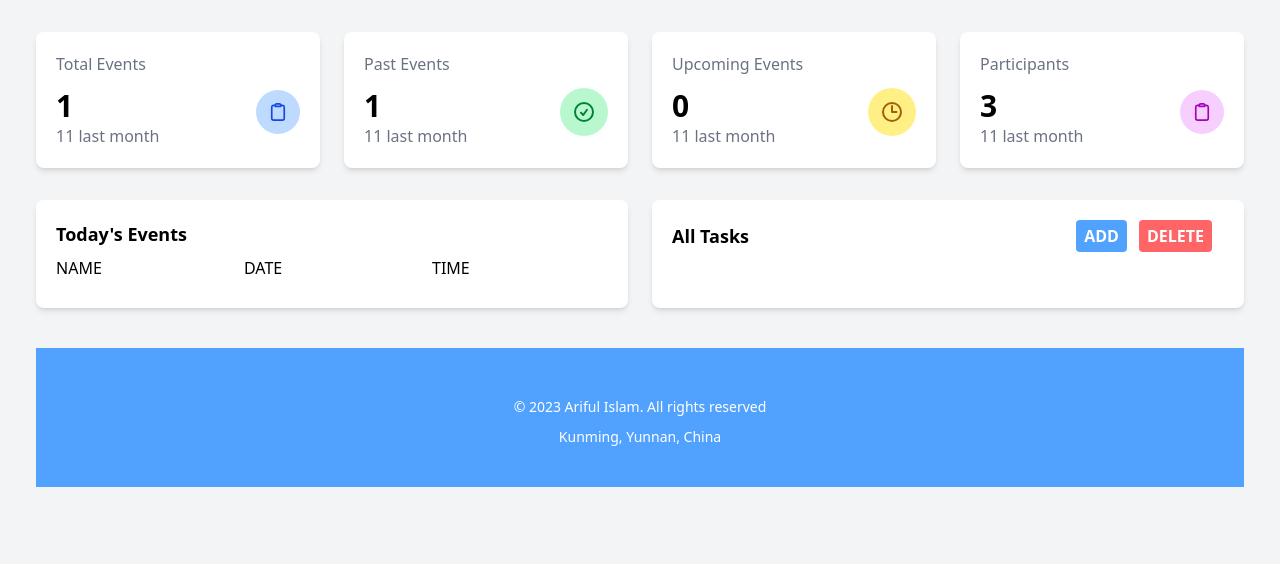
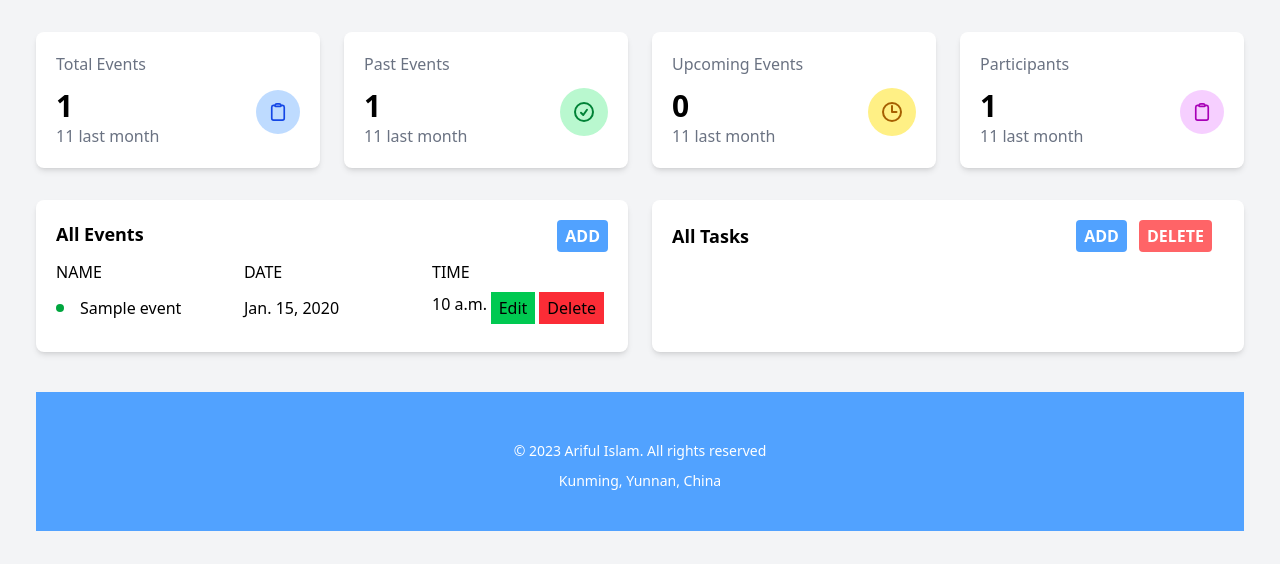
Before and after one commit to arifulislam514/Event-Management-System, a Django app: page /events/manager_dashboard/?type=all in a window 1280 px wide. Shown: the part 168-732 px from the top of the page. Run offline with Django 5.2, Linux system fonts and the light colour scheme; tables that the repository leaves empty hold one stand-in row (values such as "Sample post").

Commit message:
event detaile page

```diff
--- a/events/forms.py
+++ b/events/forms.py
@@ -40,7 +40,7 @@
 class EventModelForm(StyledFormMixin,forms.ModelForm):
     class Meta:
         model = Event
-        fields = ['name', 'category', 'date', 'time', 'description']
+        fields = ['name', 'category', 'date', 'time', 'description', 'participants']
 
     """ Widget using mixins """
 
--- a/events/models.py
+++ b/events/models.py
@@ -26,7 +26,7 @@
     date = models.DateField()
     time = models.TimeField()
     category = models.ForeignKey(Category,on_delete=models.CASCADE)
-    participants = models.ManyToManyField(Participant,related_name='events',blank=True,null=True)
+    participants = models.ManyToManyField(Participant,related_name='events',blank=True)
 
     def __str__(self):
         return self.name
--- a/events/templates/base.html
+++ b/events/templates/base.html
@@ -31,7 +31,7 @@
         <!-- Mobile Menu -->
         <div class="absolute bg-blue-400 w-64 mt-2 right-0 shadow-lg rounded-lg z-50">
           <ul class="flex flex-col text-white divide-y">
-            <li><a href="#" class="p-4 block">Home</a></li>
+            <li><a href="{% url 'home' %}" class="p-4 block">Home</a></li>
             <li><a href="#" class="p-4 block">Events</a></li>
             <li><a href="#" class="p-4 block">Participants</a></li>
             <li><a href="#" class="p-4 block">Categories</a></li>
@@ -42,8 +42,8 @@
 
       <!-- Desktop Menu -->
       <ul class="hidden md:flex space-x-6 text-white font-medium">
-        <li><a href="#" class="hover:text-gray-200 hover:bg-blue-600">Home</a></li>
-        <li><a href="#" class="hover:text-gray-200 hover:bg-blue-600">Events</a></li>
+        <li><a href="{% url 'home' %}" class="hover:text-gray-200 hover:bg-blue-600">Home</a></li>
+        <li><a href="{% url 'events' %}" class="hover:text-gray-200 hover:bg-blue-600">Events</a></li>
         <li><a href="#" class="hover:text-gray-200 hover:bg-blue-600">Participants</a></li>
         <li><a href="#" class="hover:text-gray-200 hover:bg-blue-600">Categories</a></li>
         <li><a href="{% url 'manager_dashboard' %}" class="hover:text-gray-200 hover:bg-blue-600">Dashboard</a></li>
--- a/events/templates/dashboard/event_form.html
+++ b/events/templates/dashboard/event_form.html
@@ -14,7 +14,7 @@
 
             {% csrf_token %}
             {{ event_form }}
-            {{ location_form }}
+            {{ event_location_form }}
             <button type="submit" class="mb-5 bg-blue-400 hover:bg-blue-600 px-3 py-2 text-white mt-2 rounded-md">Submit</button>
         </form>
     </div>
--- a/events/templates/dashboard/manager_dashboard.html
+++ b/events/templates/dashboard/manager_dashboard.html
@@ -24,7 +24,7 @@
         <!-- cart section  -->
         <div class="grid grid-cols-1 lg:grid-cols-4 sm:grid-cols-2 gap-6 mb-8">
             <!-- Total task  -->
-             <a href="#">
+             <a href="{% url 'manager_dashboard' %}?type=all">
                 <div class=" bg-white rounded-lg shadow-md p-5"> <!--  main div  -->
                     <p class=" text-gray-500">Total Events</p>
                     <div class="flex items-center justify-between"><!--  sub div  -->
@@ -43,6 +43,7 @@
                 </div>
             </a>
             <!-- Completed Task  -->
+             <a href="{% url 'manager_dashboard' %}?type=past_event">
                 <div class=" bg-white rounded-lg shadow-md p-5"> <!--  main div  -->
                     <p class=" text-gray-500">Past Events</p>
                     <div class="flex items-center justify-between"><!--  sub div  -->
@@ -60,7 +61,9 @@
                         </div>
                     </div>
                 </div>
+            </a>
             <!-- Task In Progress  -->
+             <a href="{% url 'manager_dashboard' %}?type=upcoming_event">
                 <div class=" bg-white rounded-lg shadow-md p-5"> <!--  main div  -->
                     <p class=" text-gray-500">Upcoming Events</p>
                     <div class="flex items-center justify-between"><!--  sub div  -->
@@ -78,12 +81,13 @@
                         </div>
                     </div>
                 </div>
+            </a>
             <!-- TODOS  -->
             <div class=" bg-white rounded-lg shadow-md p-5"> <!--  main div  -->
                 <p class=" text-gray-500">Participants</p>
                 <div class="flex items-center justify-between"><!--  sub div  -->
                     <div>
-                        <h3 class=" font-semibold text-3xl mt-3">3</h3>
+                        <h3 class=" font-semibold text-3xl mt-3">{{participant_counts.total}}</h3>
                         <p class=" text-gray-500">11 last month</p>
                     </div>
                     <div class=" rounded-full bg-fuchsia-200 p-3">
@@ -100,7 +104,11 @@
         <!-- Task List  -->
         <div class="grid grid-cols-1 lg:grid-cols-2 gap-6"> <!-- Main Div -->
             <div class="bg-white rounded-lg shadow-md p-5"> <!-- Today Task  -->
-                <span class=" text-lg font-bold">Today's Events</span>
+                <div class="flex justify-between">
+                    <span class=" text-lg font-bold">{{event_type}}</span>
+                    <a href="{% url 'create_event' %}" class="px-2 py-1 bg-blue-400 hover:bg-blue-600 font-semibold text-white rounded-sm">ADD</a>
+
+                </div>
                 <!-- Task List  -->
                 <div class="grid grid-cols-3 gap-3 my-2"> <!-- Tas Head -->
                     <span>NAME</span>
@@ -119,15 +127,18 @@
                         </div>
                         {% comment %} Date {% endcomment %}
                         <div><span>{{event.date}}</span></div>
-                        <div><span>{{event.time}}</span></div>
+                        <div class="grid grid-cols-3">
+                            <span>{{event.time}}</span>
                             {% comment %} Edit And Delete Option {% endcomment %}
-                        {% comment %} <div class="flex gap-1">
+                            <div class="flex gap-1">
                                 <a href='{% url "update_event" event.id %}' class="px-2 py-1 bg-green-500">Edit</a>
                                 <form action='{% url "delete_event" event.id %}' method='POST'>
                                     {% csrf_token %}
                                     <button type='submit' class="px-2 py-1 bg-red-500">Delete</button>
                                 </form>
-                        </div> {% endcomment %}
+                            </div>
+                        </div>
+
                     </div>
 
                 {% endfor %}
@@ -146,48 +157,6 @@
 
 
 
-
-
-
-                {% comment %} <div class="grid grid-cols-4 items-center gap-3 mb-2">
-                    <div class="flex items-center gap-4">
-                        <div class="h-2 w-2 rounded-full bg-red-600"></div>
-                        <span>Test Task</span>
-                    </div>
-                    <div class="flex"><span class=" bg-blue-400 px-2 rounded-lg">Normal</span></div>
-                    <div class="flex -space-x-2"> <!-- Team  -->
-                        <div class="h-7 w-7 rounded-full bg-green-500 flex items-center justify-center border-2 border-white">
-                            <Span class=" text-white">A</Span>
-                        </div>
-                        <div class="h-7 w-7 rounded-full bg-red-500 flex items-center justify-center border-2 border-white">
-                            <Span class=" text-white">B</Span>
-                        </div>
-                        <div class="h-7 w-7 rounded-full bg-blue-500 flex items-center justify-center border-2 border-white">
-                            <Span class=" text-white">C</Span>
-                        </div>
-                    </div>
-                    <span>9 Month ago</span>
-                </div>
-                <div class="grid grid-cols-4 items-center gap-3 mb-2">
-                    <div class="flex items-center gap-4">
-                        <div class="h-2 w-2 rounded-full bg-blue-600"></div>
-                        <span>Test Task</span>
-                    </div>
-                    <div class="flex"><span class=" bg-blue-400 px-2 rounded-lg">High</span></div>
-                    <div class="flex -space-x-2"> <!-- Team  -->
-                        <div class="h-7 w-7 rounded-full bg-green-500 flex items-center justify-center border-2 border-white">
-                            <Span class=" text-white">A</Span>
-                        </div>
-                        <div class="h-7 w-7 rounded-full bg-red-500 flex items-center justify-center border-2 border-white">
-                            <Span class=" text-white">B</Span>
-                        </div>
-                        <div class="h-7 w-7 rounded-full bg-blue-500 flex items-center justify-center border-2 border-white">
-                            <Span class=" text-white">C</Span>
-                        </div>
-                    </div>
-                    <span>9 Month ago</span>
-                </div> {% endcomment %}
-
             </div>
         </div>
     </main>
--- a/events/urls.py
+++ b/events/urls.py
@@ -8,5 +8,8 @@
     path('update_event/<int:id>/', update_event, name="update_event"),
     path('create_category/', create_category, name="create_category"),
     path('add_participant/', add_participant, name="add_participant"),
-    path('manager_dashboard/', views.manager_dashboard, name="manager_dashboard")
+    path('manager_dashboard/', views.manager_dashboard, name="manager_dashboard"),
+    path('home/', views.home, name="home"),
+    path('events/', views.events, name="events"),
+    path('event_detaile/<int:id>', views.event_detaile, name="event_detaile"),
 ]
--- a/events/views.py
+++ b/events/views.py
@@ -66,7 +66,7 @@
 
     if request.method == "POST":
         event_form = EventModelForm(request.POST, instance=event)
-        event_location_form = LocationModelForm(request.POST, instance=event.location) if event.location else LocationModelForm(request.POST)
+        event_location_form = LocationModelForm(request.POST, instance=event.location)if event.location else LocationModelForm(request.POST)
 
         if event_form.is_valid() and event_location_form.is_valid():
             event = event_form.save()
@@ -217,9 +217,16 @@
 
 
 """ view Participant List """
-def view_participant_list(request):
-    participant = Participant.objects.all()
-    return render(request, "dashboard/manager_dashboard.html", {"participant": participant})
+# def view_participant_list(request):
+    # participant_counts = Participant.objects.aggregate(
+    #     total = Count('id')
+    # )
+    # participant = Participant.objects.all()
+    # context = {
+    #     "participant": participant,
+    #     "participant_counts": participant_counts
+    # }
+    # return render(request, "dashboard/manager_dashboard.html", context)
 
 
 
@@ -227,8 +234,13 @@
 #     return render(request, "dashboard/manager_dashboard.html")
 
 def manager_dashboard(request):
+    type = request.GET.get('type','today')
     current_date = datetime.now().date()
     current_time = datetime.now().time()
+
+    participant_counts = Participant.objects.aggregate(
+        total = Count('id')
+    )
 
     counts = Event.objects.aggregate(
         total=Count('id'),
@@ -236,22 +248,50 @@
         upcoming_events=Count('id', filter=Q(date__gt=current_date)  | Q(date=current_date, time__gte=current_time)),
     )
 
-    # base_query = Event.objects.select_related(
-    #     'details').prefetch_related('assigned_to')
+    base_query = Event.objects.select_related(
+        'location')
 
-    # if type == 'completed':
-    #     tasks = base_query.filter(status='COMPLETED')
-    # elif type == 'in-progress':
-    #     tasks = base_query.filter(status='IN_PROGRESS')
-    # elif type == 'pending':
-    #     tasks = base_query.filter(status='PENDING')
-    # elif type == 'all':
-    #     tasks = base_query.all()
-    events = Event.objects.filter(
-        Q(date=current_date, time__gte=current_time)
-    )
+    if type == 'past_event':
+        events = base_query.filter(date__lt=current_date) | base_query.filter(date=current_date, time__lt=current_time)
+        event_type = "Past Events"
+    elif type == 'upcoming_event':
+        events = base_query.filter(date__gt=current_date)  | base_query.filter(date=current_date, time__gte=current_time)
+        event_type = "Upcoming Events"
+    elif type == 'today':
+        events = base_query.filter(date=current_date, time__gte=current_time)
+        event_type = "Today Events"
+    elif type == 'all':
+        events = base_query.all()
+        event_type = "All Events"
+
+    # events = Event.objects.filter(
+    #     Q(date=current_date, time__gte=current_time)
+    # )
     context = {
         "events": events,
-        "counts": counts
+        "counts": counts,
+        "event_type": event_type,
+        "participant_counts": participant_counts
     }
     return render(request, "dashboard/manager_dashboard.html", context)
+
+
+def home(request):
+    return render(request, "dashboard/home.html")
+
+def event_detaile(request, id):
+    events = Event.objects.select_related('location', 'category').prefetch_related('participants').get(id=id)
+    print(events)
+
+    context = {
+        "events": events,
+    }
+    return render(request, "dashboard/event_detaile.html", context)
+
+
+def events(request):
+    events = Event.objects.select_related('location','category').prefetch_related('participants').annotate(participant_count=Count('participants')).all()
+    context = {
+        "events": events
+    }
+    return render(request, "dashboard/events.html", context)
```
Also changed, not shown: events/templates/dashboard/event_detaile.html (added, +41 -0 lines), events/templates/dashboard/events.html (added, +38 -0 lines), events/templates/dashboard/home.html (added, +22 -0 lines), events/migrations/0004_alter_event_participants.py (added), events/templates/dashboard/all_events.html (deleted), events/templates/dashboard/all_participants.html (deleted), events/templates/dashboard/upcoming_events.html (deleted), static/images/event.jpg (added). Lines whose indentation alone changed are shown as unchanged.
